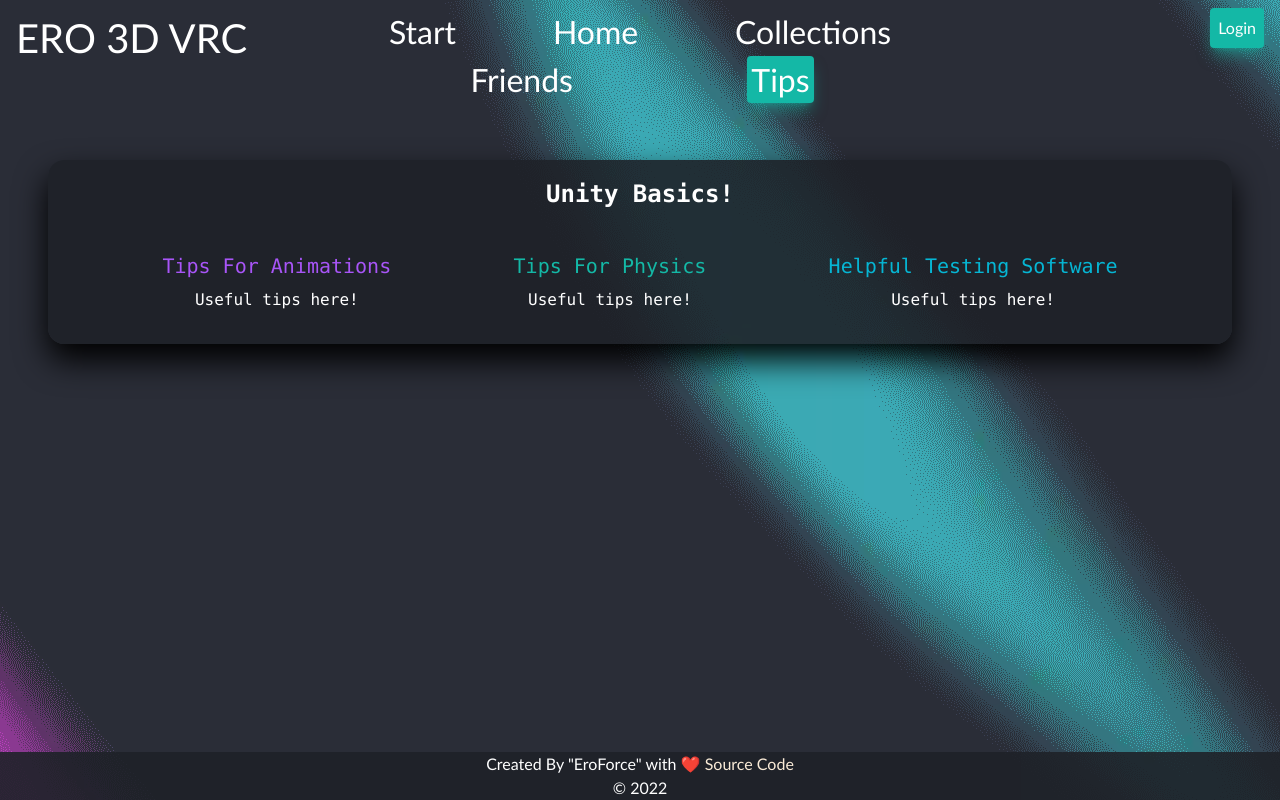
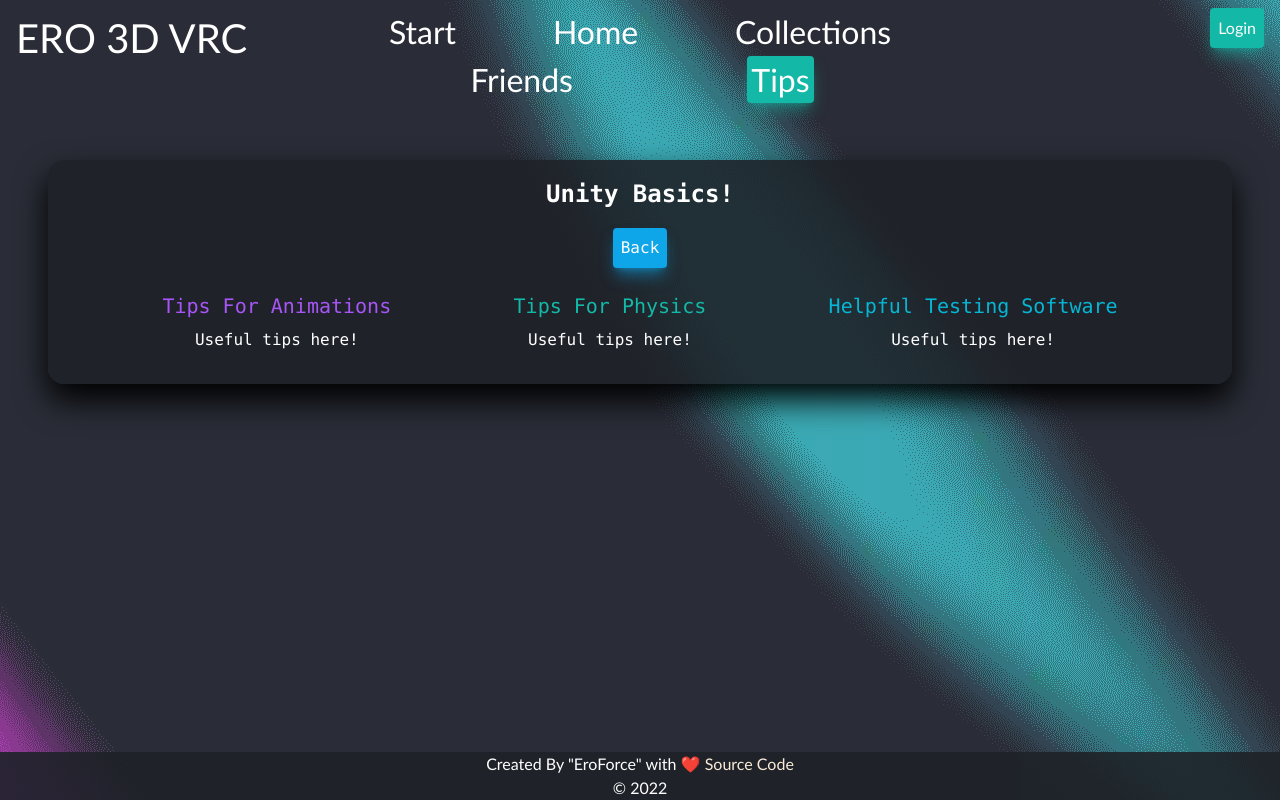
Before and after one commit to ajlineb/Ero3D-VRC, a React (Create React App) app in the folder client/: page /#/tips/unity in a window 1280 px wide. Built offline with nearby package versions, Linux system fonts and the light colour scheme; what tw-elements would draw is missing.

Commit message:
adding some styling for back buttons on each tip page

```diff
--- a/client/src/Pages/Blender.js
+++ b/client/src/Pages/Blender.js
@@ -5,6 +5,13 @@ export default function Blender() {
     <div className="content grid grid-cols-1 lg:grid-cols-1 gap-4 lg:gap-8 font-mono">
       <div className="centerInfo container">
         <h2 className="subtitle">Blender Basics!</h2>
+        <div>
+          <a href="http://localhost:3000/#/tips">
+            <button className="bg-orange-500 shadow-lg shadow-orange-500/50 rounded pl-2 pr-2 pt-1 pb-1 transition ease-in-out delay-150 hover:-translate-y-1 hover:scale-105 hover:bg-indigo-500 hover:shadow-indigo-500/50 duration-300">
+              Back
+            </button>
+          </a>
+        </div>
         <div className="flex flex-wrap justify-evenly">
           <div className="p-4">
             <h2 className="text-xl p-2 text-purple-500">Tips For Sculpting</h2>
--- a/client/src/Pages/Unity.js
+++ b/client/src/Pages/Unity.js
@@ -5,6 +5,13 @@ export default function Unity() {
     <div className="content grid grid-cols-1 lg:grid-cols-1 gap-4 lg:gap-8 font-mono">
       <div className="centerInfo container">
         <h2 className="subtitle">Unity Basics!</h2>
+        <div>
+          <a href="http://localhost:3000/#/tips">
+            <button className="bg-sky-500 shadow-lg shadow-sky-500/50 rounded p-2 transition ease-in-out delay-150 hover:-translate-y-1 hover:scale-105 hover:bg-indigo-500 hover:shadow-indigo-500/50 duration-300">
+              Back
+            </button>
+          </a>
+        </div>
         <div className="flex flex-wrap justify-evenly">
           <div className="p-4">
             <h2 className="text-xl p-2 text-purple-500">Tips For Animations</h2>
```
